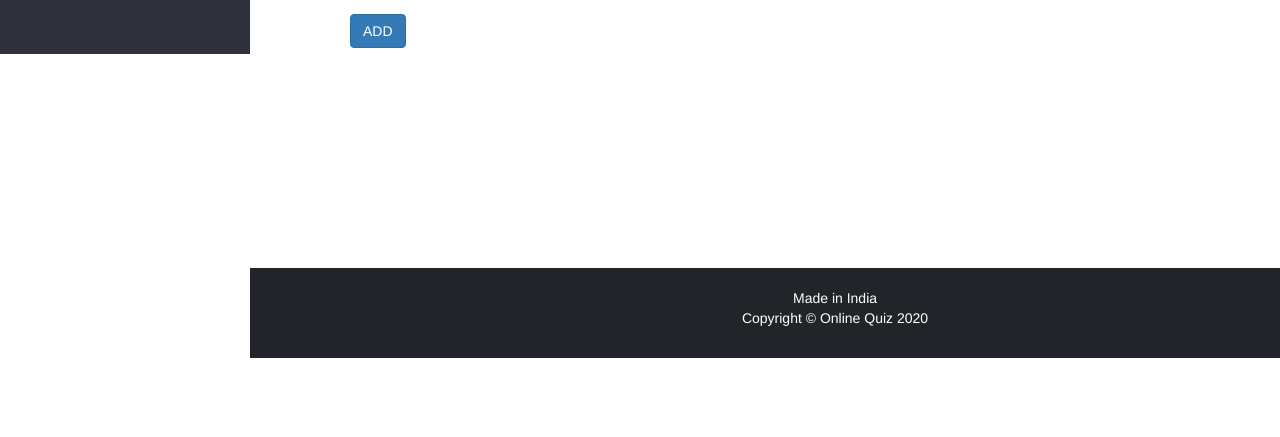
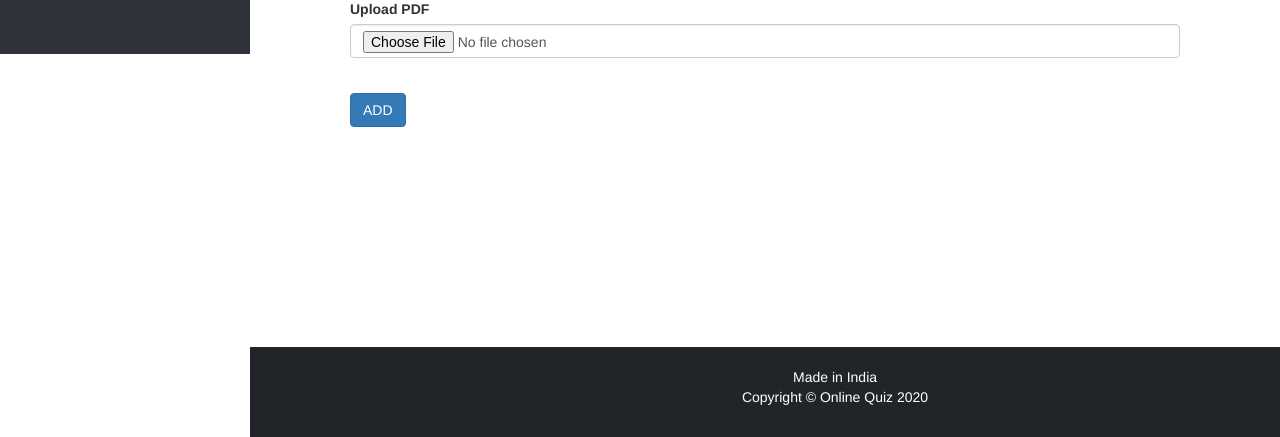
Before and after one commit to vel26-2006/onlinequiz-master, a Django app: page /admin-add-question in a window 1280 px wide; the page is wider, and only the part inside the window is pictured. Shown: the part 816-1253 px from the top of that part. Before the commit the page ends 1174 px from the top of that part, so only its background shows below. Run offline with Django 3.2, Linux system fonts and the light colour scheme; a user stored in the database is signed in; data comes from the database, SQL or seed files in the repository; both versions use the stored data as it was after the commit; some libraries are stand-ins or nearby versions.

Commit message:
Added PDF upload

```diff
--- a/quiz/forms.py
+++ b/quiz/forms.py
@@ -22,7 +22,7 @@ class QuestionForm(forms.ModelForm):
     courseID=forms.ModelChoiceField(queryset=models.Course.objects.all(),empty_label="Course Name", to_field_name="id")
     class Meta:
         model=models.Question
-        fields=['marks','question','option1','option2','option3','option4','answer']
+        fields=['marks','question','option1','option2','option3','option4','answer' ,'pdf']
         widgets = {
             'question': forms.Textarea(attrs={'rows': 3, 'cols': 50})
         }
--- a/quiz/models.py
+++ b/quiz/models.py
@@ -19,6 +19,29 @@ class Question(models.Model):
     cat=(('Option1','Option1'),('Option2','Option2'),('Option3','Option3'),('Option4','Option4'))
     answer=models.CharField(max_length=200,choices=cat)
 
+
+
+
+    course = models.ForeignKey(Course, on_delete=models.CASCADE)
+    marks = models.PositiveIntegerField()
+    question = models.CharField(max_length=600)
+    option1 = models.CharField(max_length=200)
+    option2 = models.CharField(max_length=200)
+    option3 = models.CharField(max_length=200)
+    option4 = models.CharField(max_length=200)
+
+    cat = (
+        ('Option1', 'Option1'),
+        ('Option2', 'Option2'),
+        ('Option3', 'Option3'),
+        ('Option4', 'Option4'),
+    )
+
+    answer = models.CharField(max_length=200, choices=cat)
+    pdf = models.FileField(upload_to='question_pdfs/', blank=True, null=True)
+
+
+
 class Result(models.Model):
     student = models.ForeignKey(Student,on_delete=models.CASCADE)
     exam = models.ForeignKey(Course,on_delete=models.CASCADE)
--- a/quiz/views.py
+++ b/quiz/views.py
@@ -230,7 +230,7 @@ def admin_question_view(request):
 def admin_add_question_view(request):
     questionForm=forms.QuestionForm()
     if request.method=='POST':
-        questionForm=forms.QuestionForm(request.POST)
+        questionForm=forms.QuestionForm(request.POST,request.FILES)
         if questionForm.is_valid():
             question=questionForm.save(commit=False)
             course=models.Course.objects.get(id=request.POST.get('courseID'))
--- a/teacher/views.py
+++ b/teacher/views.py
@@ -93,7 +93,7 @@ def teacher_question_view(request):
 def teacher_add_question_view(request):
     questionForm=QFORM.QuestionForm()
     if request.method=='POST':
-        questionForm=QFORM.QuestionForm(request.POST)
+        questionForm=QFORM.QuestionForm(request.POST,request.FILES)
         if questionForm.is_valid():
             question=questionForm.save(commit=False)
             course=QMODEL.Course.objects.get(id=request.POST.get('courseID'))
--- a/templates/quiz/admin_add_question.html
+++ b/templates/quiz/admin_add_question.html
@@ -18,7 +18,7 @@
   </style>
 </head>
 <h2 style="text-align:center; color:blue;">ADD QUESTION</h2>
-<form method="POST" autocomplete="off" style="margin:100px;margin-top: 0px;">
+<form method="POST" enctype="multipart/form-data" autocomplete="off" style="margin:100px;margin-top: 0px;">
     {%csrf_token%}
     <div class="form-group">
         <label for="question">Course</label>
@@ -44,7 +44,9 @@
       {% render_field questionForm.option4|attr:'required:true' class="form-control" placeholder="Euro" %}
         <br>
       <label for="answer">Answer</label>
-      {% render_field questionForm.answer|attr:'required:true' class="form-control" %}
+      {% render_field questionForm.answer|attr:'required:true' class="form-control" %}<label for="pdf">Upload PDF</label>
+{% render_field questionForm.pdf class="form-control" %}
+<br>
     </div>
 
 
```
Also changed, not shown: db.sqlite3, quiz/migrations/0006_question_pdf_alter_course_id_alter_question_id_and_more.py (added), student/migrations/0003_alter_student_id.py (added), teacher/migrations/0003_alter_teacher_id.py (added).
